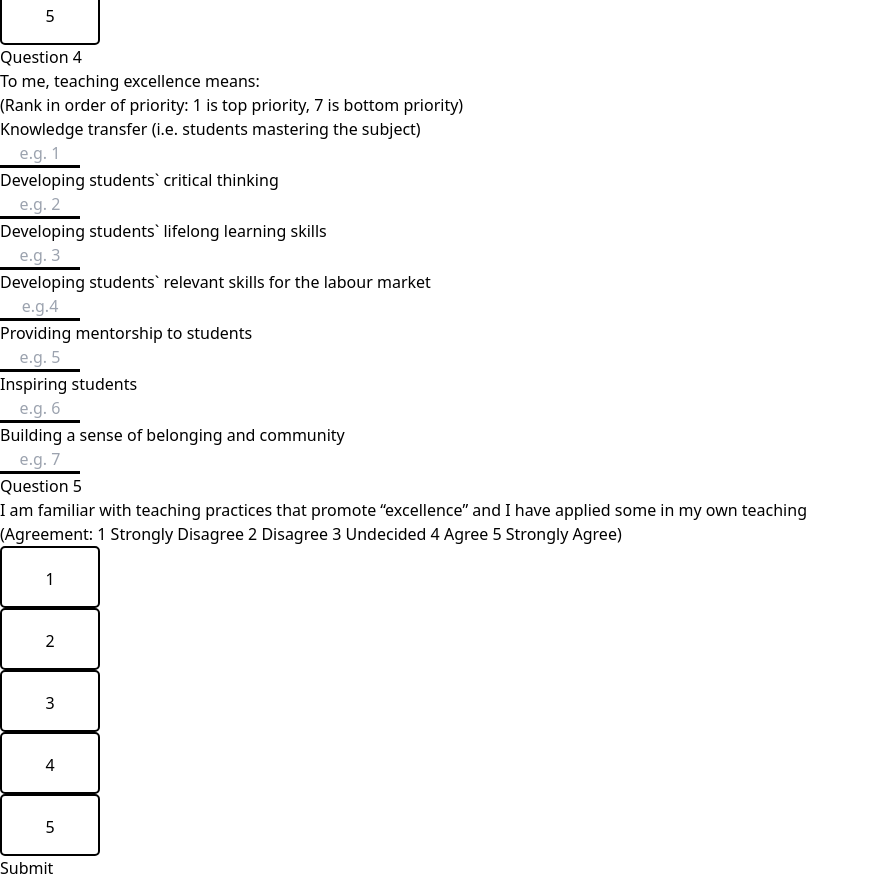
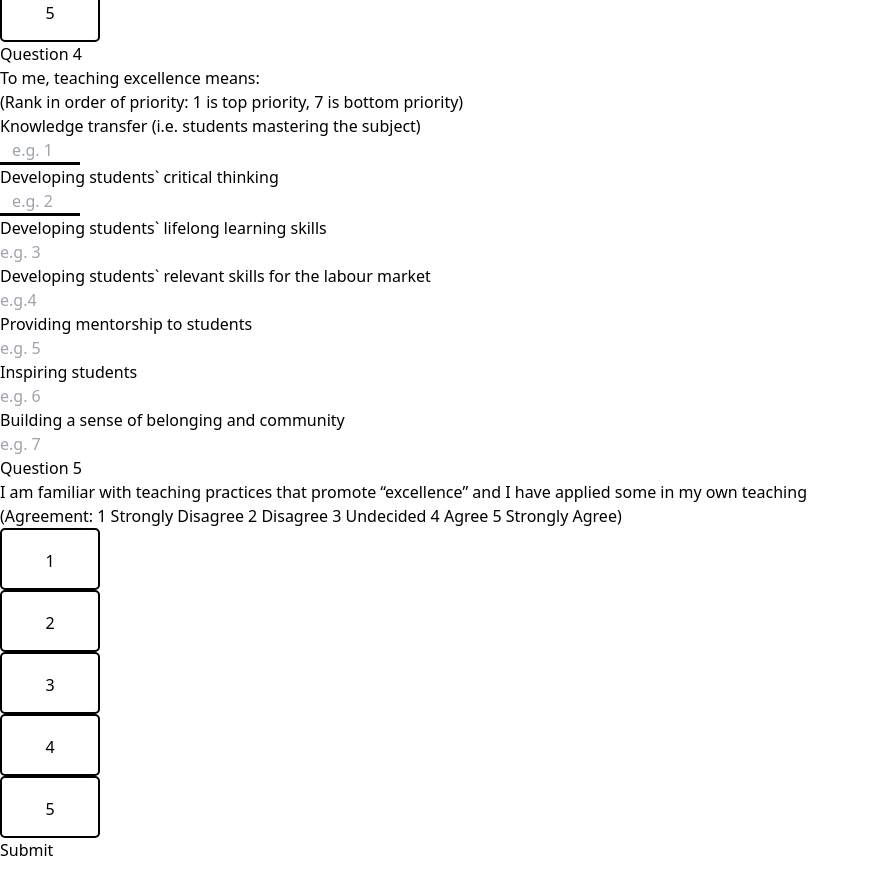
Before and after one commit to mike-walpole/230605-sat, a SvelteKit app: page /v3 in a window 1280 px wide. Shown: the part 880-1760 px from the top of the page, without its empty margins (0-869 px from the left). Built offline with nearby package versions, Linux system fonts and the light colour scheme.

Commit message:
change text to number q4

```diff
--- a/src/routes/v3/+page.svelte
+++ b/src/routes/v3/+page.svelte
@@ -166,11 +166,11 @@
 			<div class="flex flex-col">
 				<div class="flex justify-between">
 					<p for="q4a">Knowledge transfer (i.e. students mastering the subject)</p>
-					<input class="border-b-4" id="q4a" placeholder="e.g. 1" type="text" bind:value={q4a} />
+					<input class="border-b-4" id="q4a" placeholder="e.g. 1" type="number" bind:value={q4a} />
 				</div>
 				<div class="flex justify-between">
 					<p for="q4b">Developing students` critical thinking</p>
-					<input id="q4b" placeholder="e.g. 2" type="text" bind:value={q4b} />
+					<input id="q4b" placeholder="e.g. 2" type="number" bind:value={q4b} />
 				</div>
 
 				<div class="flex justify-between">
@@ -244,7 +244,7 @@
 		background-color: black;
 		color: white;
 	}
-	input[type='text'] {
+	input[type='number'] {
 		width: 80px;
 		border: 0px solid black;
 		border-bottom: solid black;
```
